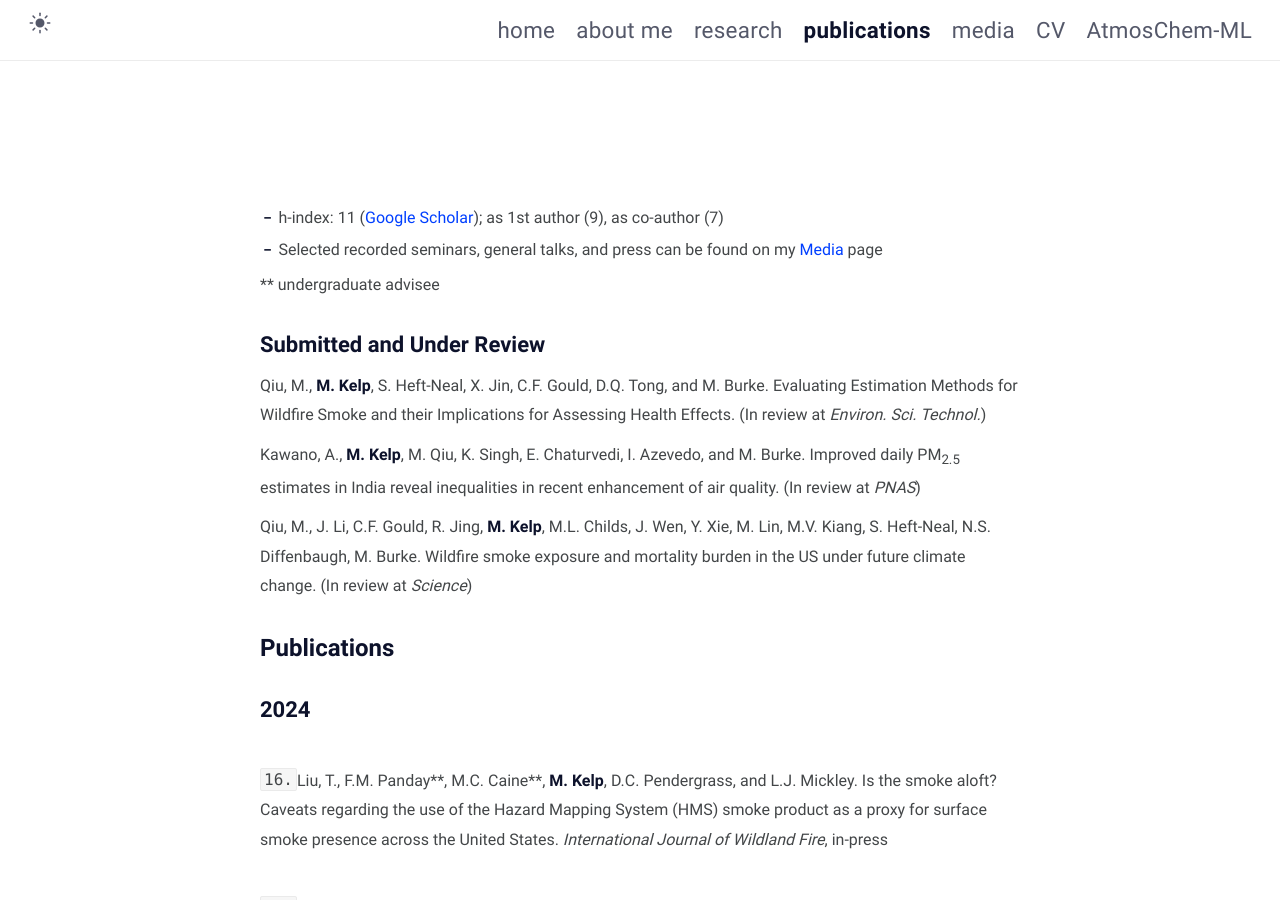
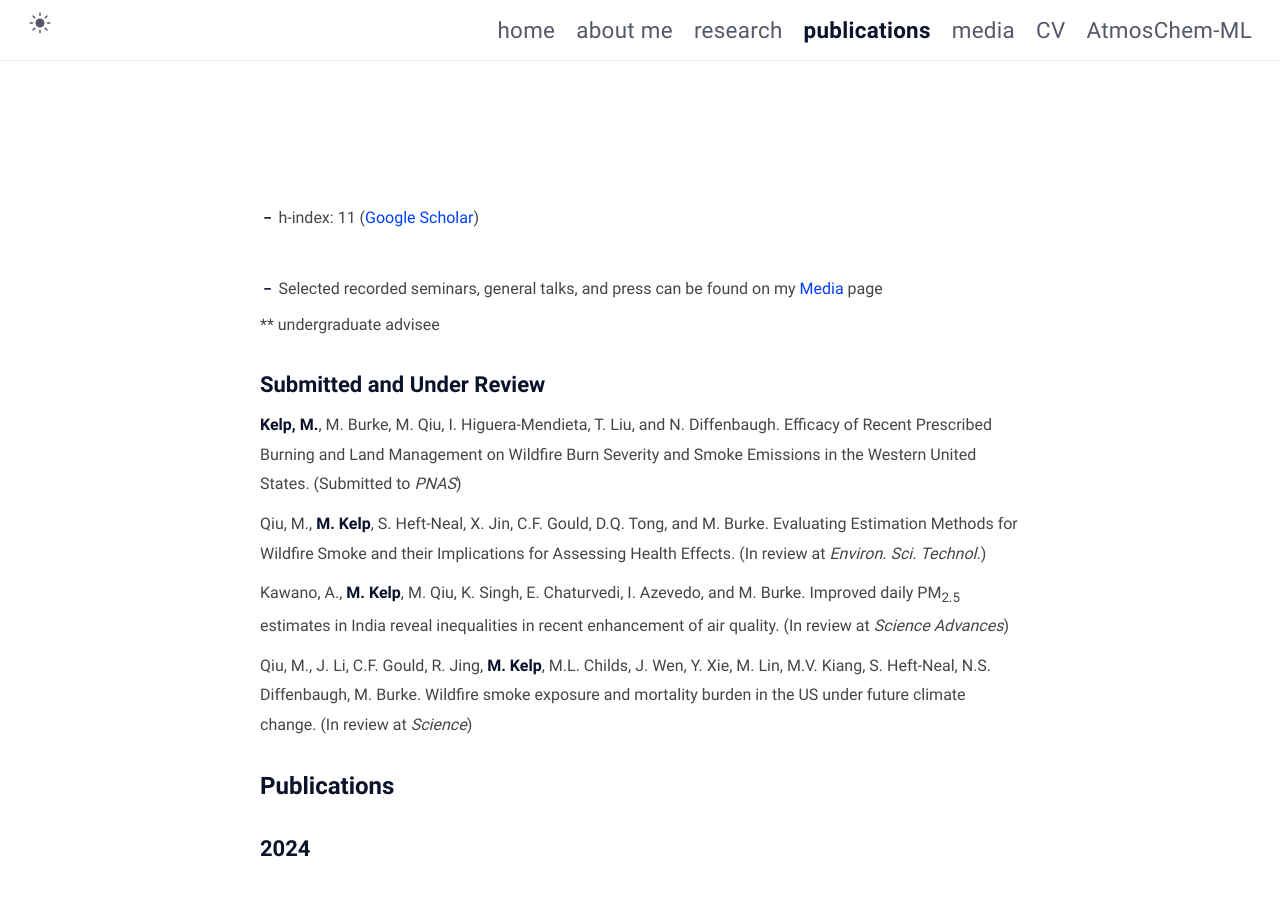
Before and after one commit to mkelp/mkelp.github.io, a Jekyll site: the page built from publications.md, in a window 1280 px wide and 900 px high. Built offline with Jekyll 4.4.1, drawn with Linux system fonts in a browser that asks for light colours.

Commit message:
Sep20 2024

```diff
--- a/_config.yml
+++ b/_config.yml
@@ -13,7 +13,7 @@ author:
   name: Makoto Kelp # author name
   bio:
     "Applying data-driven science & machine learning to uncover new perspectives in atmospheric chemistry, especially on the interplay among fires, climate, and society."
-# PhD student @ Harvard University Earth and Planetary Sciences<br>
+# Postdoc @ Stanford University Earth System Science<br>
   username: mkelp # general username
   github: mkelp # github username
   twitter: SOA_mazing # twitter username
--- a/publications.md
+++ b/publications.md
@@ -6,7 +6,8 @@ excerpt: Makoto Kelp publications
 comments: false
 ---
 
-* h-index: 11 ([Google Scholar](https://scholar.google.com/citations?user=jW7E7XAAAAAJ&hl=en)); as 1st author (9), as co-author (7)
+* h-index: 11 ([Google Scholar](https://scholar.google.com/citations?user=jW7E7XAAAAAJ&hl=en))
+
 <br/>
 * Selected recorded seminars, general talks, and press can be found on my [Media](https://mkelp.github.io/presentations) page
 
@@ -14,10 +15,12 @@ comments: false
 
 ## Submitted and Under Review
 
+**Kelp, M.**, M. Burke, M. Qiu, I. Higuera-Mendieta, T. Liu, and N. Diffenbaugh. Efficacy of Recent Prescribed Burning and Land Management on Wildfire Burn Severity and Smoke Emissions in the Western United States. (Submitted to *PNAS*)
+
 Qiu, M., **M. Kelp**, S. Heft-Neal, X. Jin, C.F. Gould, D.Q. Tong, and M. Burke. Evaluating Estimation Methods for Wildfire Smoke and their Implications for Assessing Health Effects. (In review at *Environ. Sci. Technol.*)
 
 Kawano, A., **M. Kelp**, M. Qiu, K. Singh, E. Chaturvedi, I. Azevedo, and M. Burke. Improved daily PM<sub>2.5</sub>
-estimates in India reveal inequalities in recent enhancement of air quality. (In review at *PNAS*)
+estimates in India reveal inequalities in recent enhancement of air quality. (In review at *Science Advances*)
 
 Qiu, M., J. Li, C.F. Gould, R. Jing, **M. Kelp**, M.L. Childs, J. Wen, Y. Xie, M. Lin, M.V. Kiang, S. Heft-Neal,
 N.S. Diffenbaugh, M. Burke. Wildfire smoke exposure and mortality burden in the US under future climate
```
Also changed, not shown: aboutMe.md (+1 -1 lines), pyproject.toml (added, +19 -0 lines), 4 other files.
